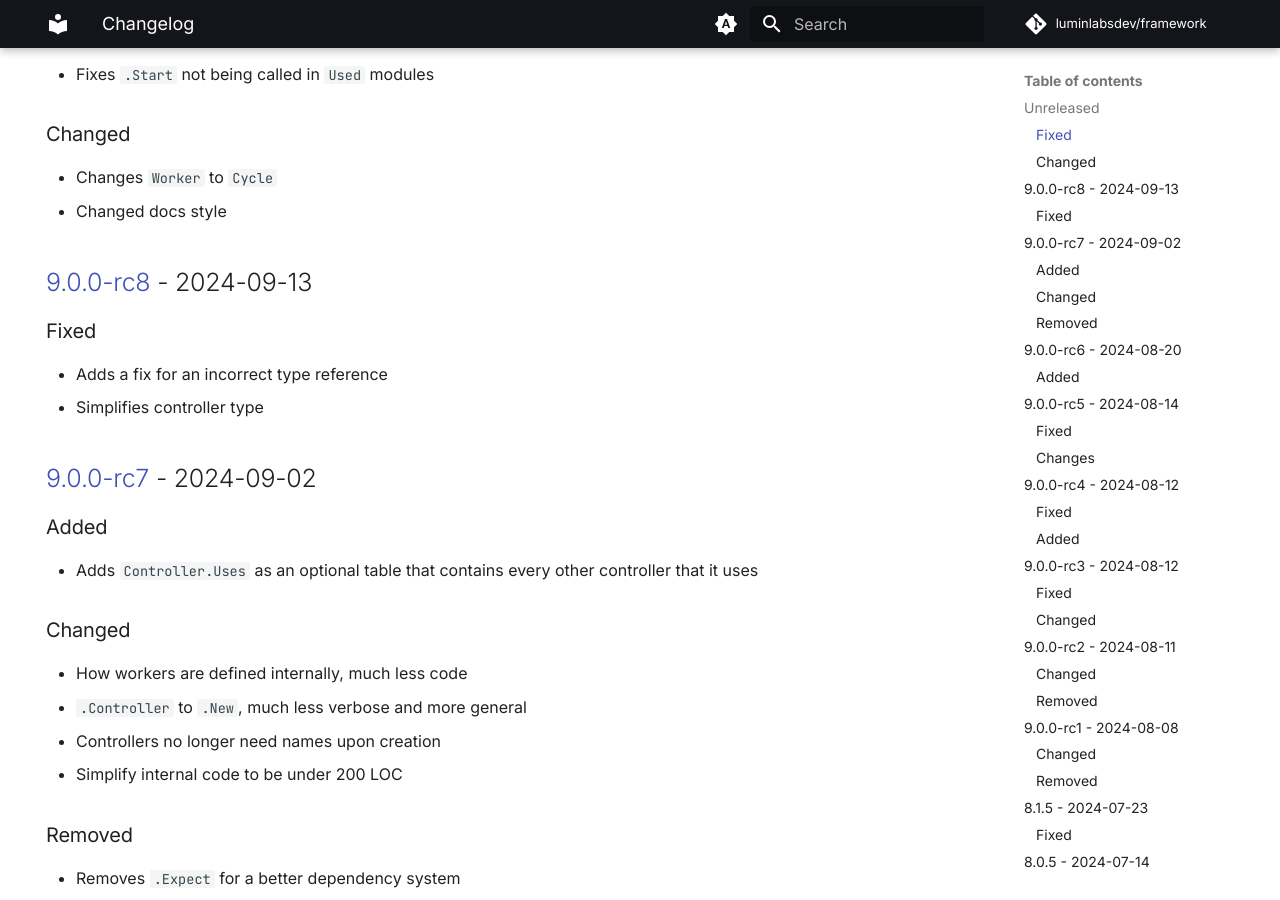
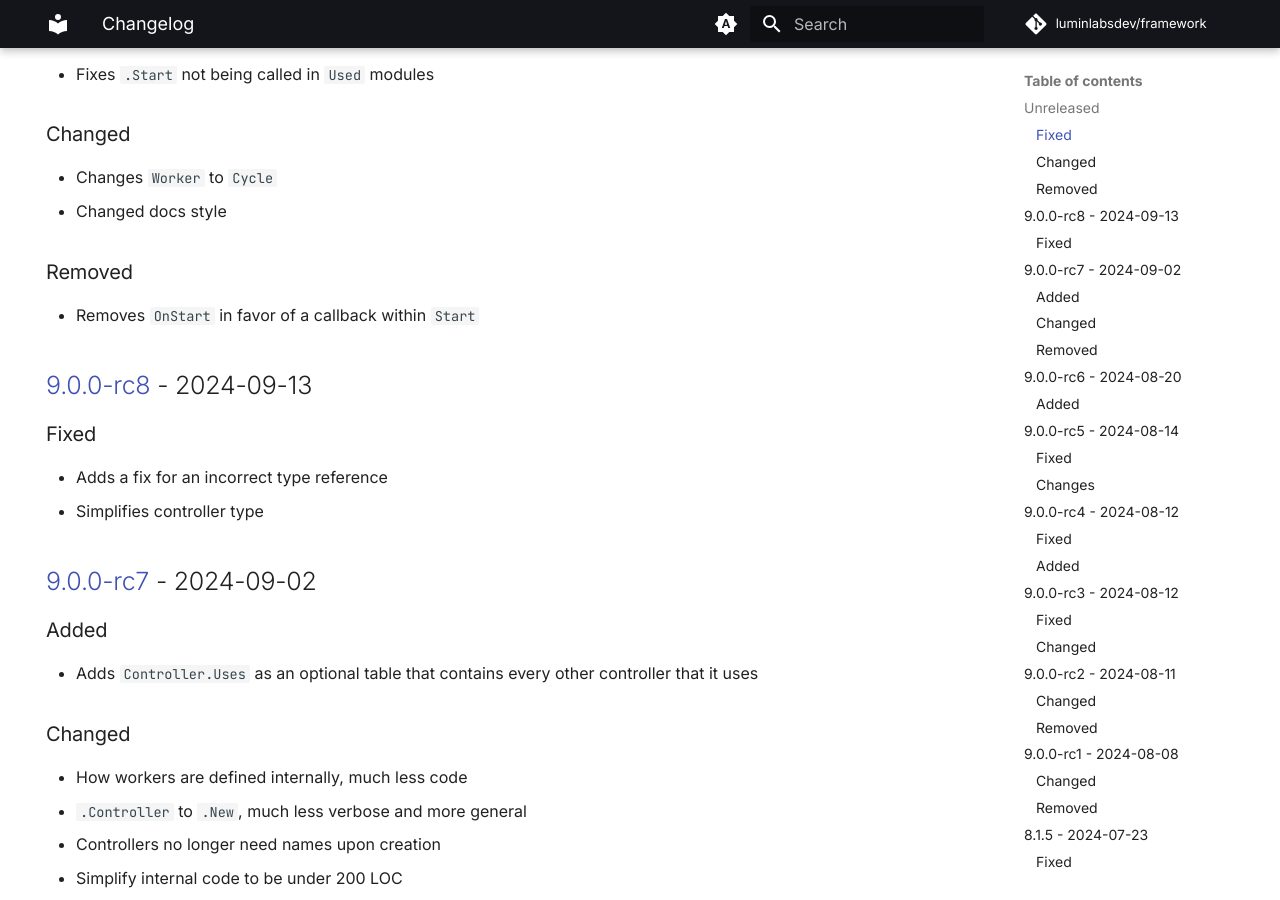
Before and after one commit to luminlabsdev/framework, an MkDocs documentation site: the page built from docs/changelog.md, in a window 1280 px wide and 900 px high, scrolled down 370 px. Built offline with MkDocs 1.6.1 and Material for MkDocs 9.7.7, drawn with Linux system fonts in a browser that asks for light colours; comment, search, counter and statistics services are not loaded.

Commit message:
update changelog

```diff
--- a/docs/changelog.md
+++ b/docs/changelog.md
@@ -20,6 +20,10 @@ and this project adheres to [Semantic Versioning](https://semver.org/spec/v2.0.0
 
 - Changes `Worker` to `Cycle`
 - Changed docs style
+
+### Removed
+
+- Removes `OnStart` in favor of a callback within `Start`
 
 ## [9.0.0-rc8] - 2024-09-13
 
```
